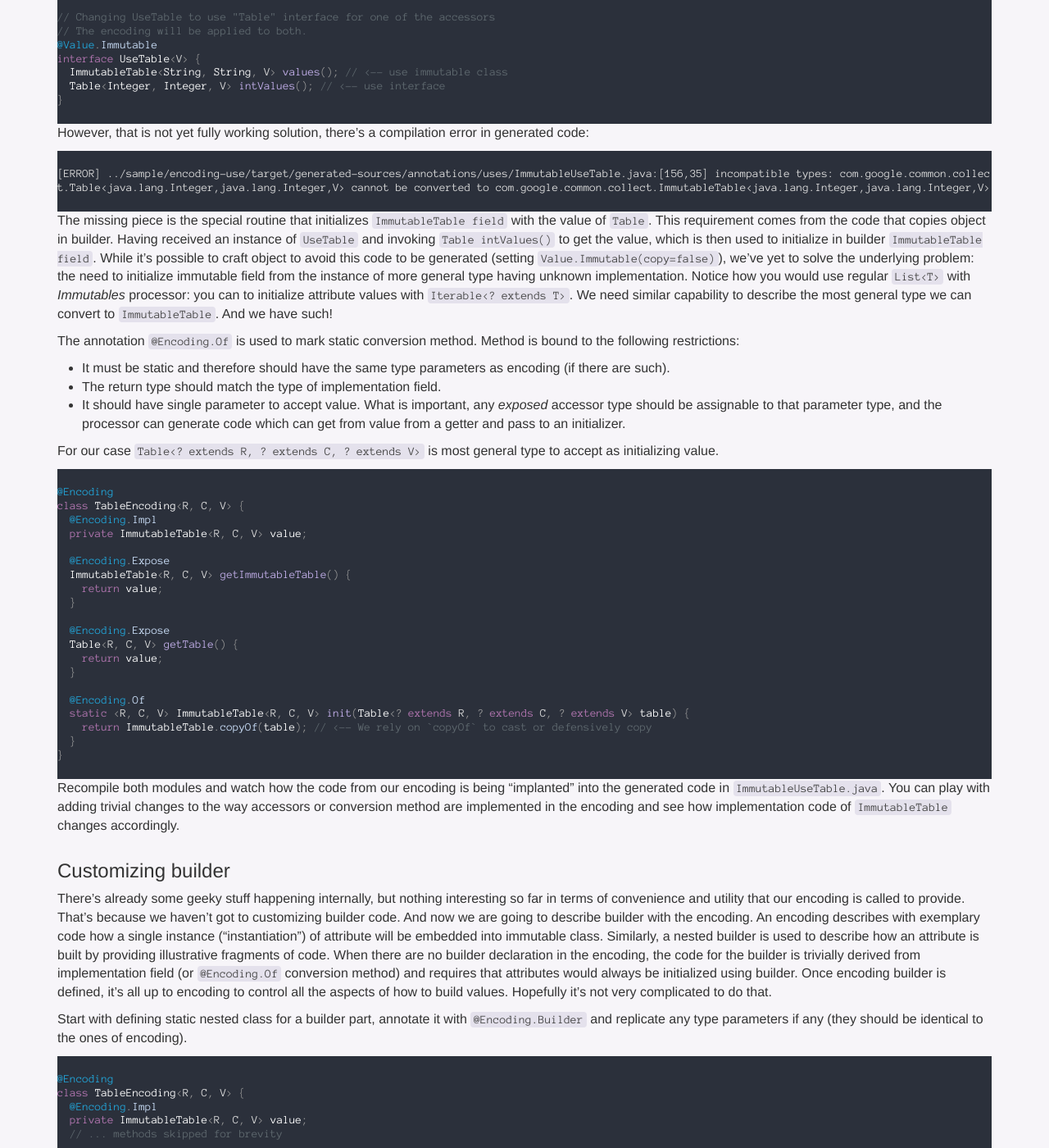
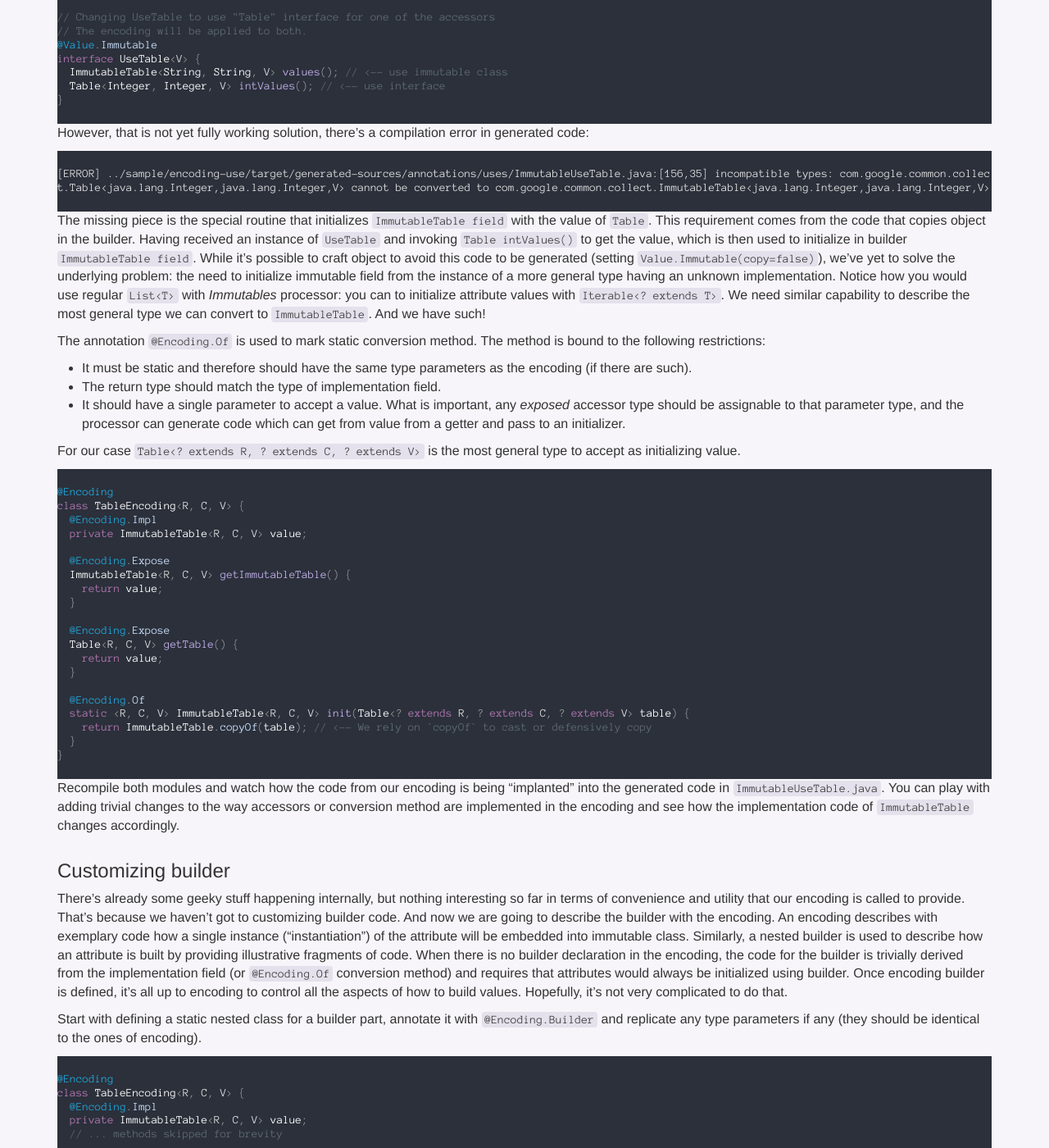
Before and after one commit to immutables/immutables.github.io, a Jekyll site: the page built from encoding.md, in a window 1280 px wide and 1400 px high, scrolled down 5550 px. Shown: the whole window at 82% size. Built offline with Jekyll 4.4.1, drawn with Linux system fonts in a browser that asks for light colours; nearby versions of some CDN libraries; Markdown is read by kramdown in place of the engine named in the settings; some of the changed text lies outside the part shown.

Commit message:
Update encoding.md

````diff
--- a/encoding.md
+++ b/encoding.md
@@ -10,20 +10,20 @@ Introduction
 ------------
 The _Immutables_ annotation processor supports not only plain [attribute](immutable.html#attributes) accessors but also provides additional conveniences when using special types like collections, maps, optional types. For instance, generated builders contain methods to add collection elements one by one or add optional element without having to wrap it explicitly (See [collection](immutable.html#array-collection-and-map-attributes), [optional](http://immutables.github.io/immutable.html#optional-attributes) etc). But this built-in support is limited only to a handful of predefined classes and interfaces, such as `List`, `Map`, `Optional`, `Multimap`, `ImmutableSet`...
 
-Obviously, it would desirable to have support for a variety of popular immutable collection libraries or custom made wrapper types in a way similar to those supported out of the box. Or, for example, the way optional types are handled may be not the way how you would encode it. Luckily, we have this covered!
+Obviously, it would be desirable to have support for a variety of popular immutable collection libraries or custom made wrapper types in a way similar to those supported out of the box. Or, for example, the way optional types are handled maybe not the way how you would encode it. Luckily, we have this covered!
 
-New experimental functionality allows you to create encoding classes: annotated java classes which serve as examples, snippets of code to be generated. Yes, don't need to dive into annotation processing API, nor to craft obscure code-generation templates! Just use plain java code (with some reasonable limitations and rules) to describe how to embed attributes of particular type into generated immutable class. Encoding classes are compiled to metadata annotations which can be packed as reusable jar libraries of annotation processor extensions.
+New experimental functionality allows you to create encoding classes: annotated java classes which serve as examples, snippets of code to be generated. Yes, don't need to dive into annotation processing API, nor to craft obscure code-generation templates! Just use plain java code (with some reasonable limitations and rules) to describe how to embed attributes of a particular type into generated immutable class. Encoding classes are compiled to metadata annotations which can be packed as reusable jar libraries of annotation processor extensions.
 
 Tutorial
 --------
 
-We'll dive straight into practical example which will demonstrate typical use case as well as the most important pieces of the functionality in a step-by-step fashion. You can skip to the [How to](#howto) if looking for specific recipes.
+We'll dive straight into a practical example which will demonstrate a typical use case as well as the most important pieces of the functionality in a step-by-step fashion. You can skip to the [How to](#howto) if looking for specific recipes.
 
 __Let's create encoding for the `com.google.common.collect.ImmutableTable`__
 
 ### Setting up projects
 
-Start by creating modules for our encoding. One module to create encoding itself, and another one to use apply it to generated objects. ([See why need for separate modules](#why-separate))
+Start by creating modules for our encoding. One module to create encoding itself, and another one to use apply it to generated objects. ([See why the need for separate modules](#why-separate))
 
 ```
 encoding-defs/
@@ -99,13 +99,13 @@ Maven dependencies will look like following snippets:
 </dependency>
 ```
 
-I trust you can figure out corresponding configuration for Gradle or other build systems (but it would be great if people could contribute it to this tutorial!).
+I trust you can figure out the corresponding configuration for Gradle or other build systems (but it would be great if people could contribute it to this tutorial!).
 
-If you need more detailed setup examples on how to setup the build, please, [see complete sample projects encoding-*](https://github.com/immutables/samples).
+If you need more detailed setup examples on how to set up the build, please, [see complete sample projects encoding-*](https://github.com/immutables/samples).
 
 ### First encoding
 
-Let's create package and class for the `Table` encoding. It could be `public`, but there's no need for it to be visible outside, so package-private visibility is most appropriate. (Going forward, there will be lot of places where package-private visibility will be used, but when actual code is generated `public` or whatever appropriate will be used)
+Let's create a package and class for the `Table` encoding. It could be `public`, but there's no need for it to be visible outside, so package-private visibility is most appropriate. (Going forward, there will be a lot of places where package-private visibility will be used, but when the actual code is generated `public` or whatever appropriate will be used)
 
 ```java
 package encoding;
@@ -123,7 +123,7 @@ Once compiled (by saying "compiled" we will usually mean something straightforwa
 [ERROR] ../samples/encoding-def/src/encoding/TableEncoding.java:[6,1] @Encoding.Impl field is bare minimum to be declared. Please add implementation field declaration
 ```
 
-Ok, so the bare minimum to be declared is a so called implementation field. Indeed, the system need to know some minimum information about what we're actually encoding. We have to declare the type we trying to handle as well as how we would store its instances internally. Luckily, this is straightforward, here's how we will define implementation field:
+Ok, so the bare minimum to be declared is a so-called implementation field. Indeed, the system needs to know some minimum information about what we're actually encoding. We have to declare the type we trying to handle as well as how we would store its instances internally. Luckily, this is straightforward, here's how we will define the implementation field:
 
 ```java
 package encoding;
@@ -230,7 +230,7 @@ interface UseTable<V> { // <-- introduce type variable
 
 It's not uncommon to see value interfaces (or abstract classes) implemented by both immutable and mutable classes. While we'll leave mutable implementations out of this discussion, but, at minimum, we'll want to apply `ImmutableTable` encoding as implementation to attributes exposed as `com.google.common.collect.Table` interface. The encoding we've created contains only the implementation field. The type, to which the encoding applies to, is derived directly from the field. Fortunately, we're able to specify more general types for encoding as long as they are compatible.
 
-The recipe is following: create no-arg accessors with target return types and use `@Encoding.Expose` annotation to mark these accessors. The names of the accessors are irrelevant as long as they are unambiguous. And in our case, it should be obvious that they would return the value of the `value` fields. Here's how our encoding would look like after adding `Expose` accessors:
+The recipe is the following: create no-arg accessors with target return types and use `@Encoding.Expose` annotation to mark these accessors. The names of the accessors are irrelevant as long as they are unambiguous. And in our case, it should be obvious that they would return the value of the `value` fields. Here's how our encoding would look like after adding `Expose` accessors:
 
 ```java
 package encoding;
@@ -256,7 +256,7 @@ class TableEncoding<R, C, V> {
 }
 ```
 
-Important point about this is that as we define at least one such _expose_ accessor, no type would be derived from the field. In our case we created two accessors: for `Table` and `ImmutableTable`. There's no handling of inheritance during matching encoding to types, so if we want an encoding to apply both an interface and an immutable implementation (like `Table` and `ImmutableTable`), we have to declare all such accessors. The actual names of fields and accessors will follow attribute names in the using class, it's only required that encoding have them unambiguous. The annotation processor then can, more or less safely, extrapolate implementation code like `return field;` to generate Java source code for accessors in an immutable class.
+The important point about this is that as we define at least one such _expose_ accessor, no type would be derived from the field. In our case, we created two accessors: for `Table` and `ImmutableTable`. There's no handling of inheritance during matching encoding to types, so if we want to apply an encoding to both an interface and to an immutable implementation (like `Table` and `ImmutableTable`), we have to declare all such accessors. The actual names of fields and accessors will follow attribute names in the using class, it's only required that encoding have them unambiguous. The annotation processor then can, more or less safely, extrapolate implementation code like `return field;` to generate Java source code for accessors in an immutable class.
 
 ```java
 // Changing UseTable to use "Table" interface for one of the accessors
@@ -274,15 +274,15 @@ However, that is not yet fully working solution, there's a compilation error in
 [ERROR] ../sample/encoding-use/target/generated-sources/annotations/uses/ImmutableUseTable.java:[156,35] incompatible types: com.google.common.collect.Table<java.lang.Integer,java.lang.Integer,V> cannot be converted to com.google.common.collect.ImmutableTable<java.lang.Integer,java.lang.Integer,V>
 ```
 
-The missing piece is the special routine that initializes `ImmutableTable field` with the value of `Table`. This requirement comes from the code that copies object in builder. Having received an instance of `UseTable` and invoking `Table intValues()` to get the value, which is then used to initialize in builder `ImmutableTable field`. While it's possible to craft object to avoid this code to be generated (setting `Value.Immutable(copy=false)`), we've yet to solve the underlying problem: the need to initialize immutable field from the instance of more general type having unknown implementation. Notice how you would use regular `List<T>` with _Immutables_ processor: you can to initialize attribute values with `Iterable<? extends T>`. We need similar capability to describe the most general type we can convert to `ImmutableTable`. And we have such!
+The missing piece is the special routine that initializes `ImmutableTable field` with the value of `Table`. This requirement comes from the code that copies object in the builder. Having received an instance of `UseTable` and invoking `Table intValues()` to get the value, which is then used to initialize in builder `ImmutableTable field`. While it's possible to craft object to avoid this code to be generated (setting `Value.Immutable(copy=false)`), we've yet to solve the underlying problem: the need to initialize immutable field from the instance of a more general type having an unknown implementation. Notice how you would use regular `List<T>` with _Immutables_ processor: you can to initialize attribute values with `Iterable<? extends T>`. We need similar capability to describe the most general type we can convert to `ImmutableTable`. And we have such!
 
-The annotation `@Encoding.Of` is used to mark static conversion method. Method is bound to the following restrictions:
+The annotation `@Encoding.Of` is used to mark static conversion method. The method is bound to the following restrictions:
 
-* It must be static and therefore should have the same type parameters as encoding (if there are such).
+* It must be static and therefore should have the same type parameters as the encoding (if there are such).
 * The return type should match the type of implementation field.
-* It should have single parameter to accept value. What is important, any _exposed_ accessor type should be assignable to that parameter type, and the processor can generate code which can get from value from a getter and pass to an initializer.
+* It should have a single parameter to accept a value. What is important, any _exposed_ accessor type should be assignable to that parameter type, and the processor can generate code which can get from value from a getter and pass to an initializer.
 
-For our case `Table<? extends R, ? extends C, ? extends V>` is most general type to accept as initializing value.
+For our case `Table<? extends R, ? extends C, ? extends V>` is the most general type to accept as initializing value.
 
 ```java
 @Encoding
@@ -307,13 +307,13 @@ class TableEncoding<R, C, V> {
 }
 ```
 
-Recompile both modules and watch how the code from our encoding is being "implanted" into the generated code in `ImmutableUseTable.java`. You can play with adding trivial changes to the way accessors or conversion method are implemented in the encoding and see how implementation code of `ImmutableTable` changes accordingly.
+Recompile both modules and watch how the code from our encoding is being "implanted" into the generated code in `ImmutableUseTable.java`. You can play with adding trivial changes to the way accessors or conversion method are implemented in the encoding and see how the implementation code of `ImmutableTable` changes accordingly.
 
 ### Customizing builder
 
-There's already some geeky stuff happening internally, but nothing interesting so far in terms of convenience and utility that our encoding is called to provide. That's because we haven't got to customizing builder code. And now we are going to describe builder with the encoding. An encoding describes with exemplary code how a single instance ("instantiation") of attribute will be embedded into immutable class. Similarly, a nested builder is used to describe how an attribute is built by providing illustrative fragments of code. When there are no builder declaration in the encoding, the code for the builder is trivially derived from implementation field (or `@Encoding.Of` conversion method) and requires that attributes would always be initialized using builder. Once encoding builder is defined, it's all up to encoding to control all the aspects of how to build values. Hopefully it's not very complicated to do that.
+There's already some geeky stuff happening internally, but nothing interesting so far in terms of convenience and utility that our encoding is called to provide. That's because we haven't got to customizing builder code. And now we are going to describe the builder with the encoding. An encoding describes with exemplary code how a single instance ("instantiation") of the attribute will be embedded into immutable class. Similarly, a nested builder is used to describe how an attribute is built by providing illustrative fragments of code. When there is no builder declaration in the encoding, the code for the builder is trivially derived from the implementation field (or `@Encoding.Of` conversion method) and requires that attributes would always be initialized using builder. Once encoding builder is defined, it's all up to encoding to control all the aspects of how to build values. Hopefully, it's not very complicated to do that.
 
-Start with defining static nested class for a builder part, annotate it with `@Encoding.Builder` and replicate any type parameters if any (they should be identical to the ones of encoding).
+Start with defining a static nested class for a builder part, annotate it with `@Encoding.Builder` and replicate any type parameters if any (they should be identical to the ones of encoding).
 
 ```java
 @Encoding
@@ -399,9 +399,9 @@ static class Builder<R, C, V> {
 }
 ```
 
-Such encoding will compile and work. The annotation processor will generate builder code which behave almost as the default code, but with one difference: as we've initialized builder field with empty table, build method will not complain if call to "set" initializer was omitted during construction, there attributes value will be empty table unless initialized to some other value. While another uninteresting example, I believe it was necessary to demonstrate very basic structure the builder might have and provide explaining comments.
+Such encoding will compile and work. The annotation processor will generate builder code which behaves almost as the default code, but with one difference: as we've initialized builder field with empty table, build method will not complain if call to "set" initializer was omitted during construction, there attributes value will be empty table unless initialized to some other value. While another uninteresting example, I believe it was necessary to demonstrate a very basic structure the builder might have and provide explaining comments.
 
-Of course, a builder for our `TableEncoding` should have convenience methods to build `ImmutableTable` and with the next attempt we'll cover this by using `ImmutableTable.Builder` as a implementation helper. Please, follow code comments for extra details.
+Of course, a builder for our `TableEncoding` should have convenience methods to build `ImmutableTable` and with the next attempt, we'll cover this by using `ImmutableTable.Builder` as an implementation helper. Please, follow code comments for extra details.
 
 ```java
 //... only nested builder is shown
@@ -469,9 +469,9 @@ boolean isEmpty() {
 
 ### Customize naming
 
-For most elements, naming patterns will be derived automatically either assumed by their role or by using method name in encoding as a prefix. But you can override naming pattens and set depluralization hint where needed. Use `@Encoding.Naming` annotation for that. Errors/Warnings will be reported if misused. Use `StandardNaming` enum values where applicable, so downstream encoding users can use usual `@Value.Style` customization attributes which will be applicable to naming.
+For most elements, naming patterns will be derived automatically either assumed by their role or by using method name in encoding as a prefix. But you can override naming patterns and set the depluralization hint where needed. Use `@Encoding.Naming` annotation for that. Errors/Warnings will be reported if misused. Use `StandardNaming` enum values where applicable, so downstream encoding users can use usual `@Value.Style` customization attributes which will be applicable to naming.
 
-Here's example of putting annotations on table builder methods. Fields and method implementations are left out for brevity.
+Here's an example of putting annotations on table builder methods. Fields and method implementations are left out for brevity.
 
 ```java
 ...
@@ -496,7 +496,7 @@ static class Builder<R, C, V> {
 
 Encodings provide the way to "encode" `with*` methods with custom signatures. There's Javadoc on `@Encoding.Copy` and error messages if misused.
 
-Here is example of custom with methods for hypothetical `Option` encoding. Builder encoding is left out for brevity.
+Here is an example of custom with methods for hypothetical `Option` encoding. Builder encoding is left out for brevity.
 
 ```java
 @Encoding
@@ -519,7 +519,7 @@ class OptionEncoding<T> {
 
 ### Getting attribute name
 
-If you need attribute name as a string value inside encoding use asterisk in angle brackets inside string literal: `"<*>"`. This placeholder will be replaced in compile time with current attribute name. This can be used to generate exception messages and creating attribute related constant values.
+If you need attribute name as a string value inside encoding use asterisk in angle brackets inside the string literal: `"<*>"`. This placeholder will be replaced in compile time with the current attribute name. This can be used to generate exception messages and creating attribute related constant values.
 
 ### Virtual fields
 
````
Also changed, not shown: other parts of encoding.md (+2 -2 lines).
